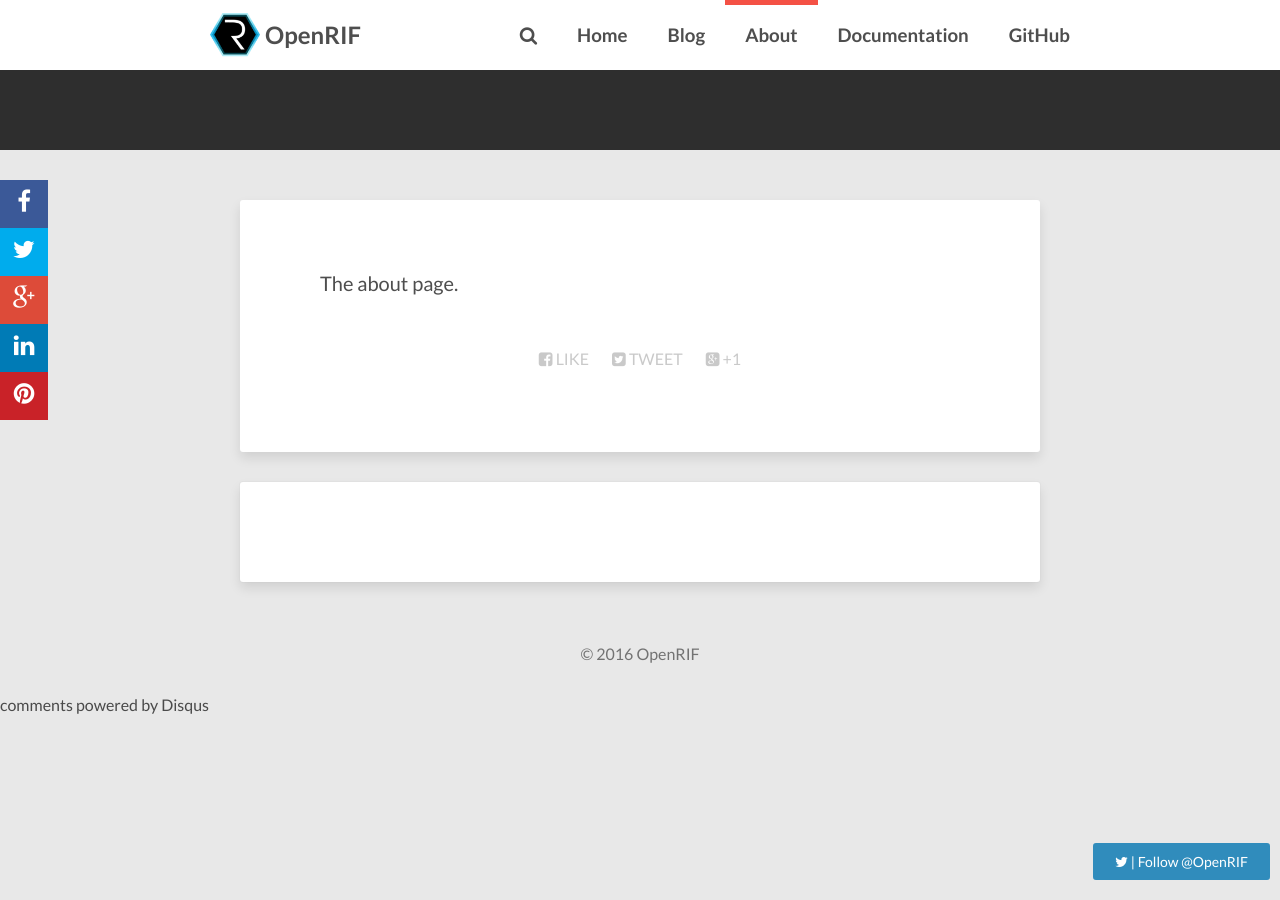
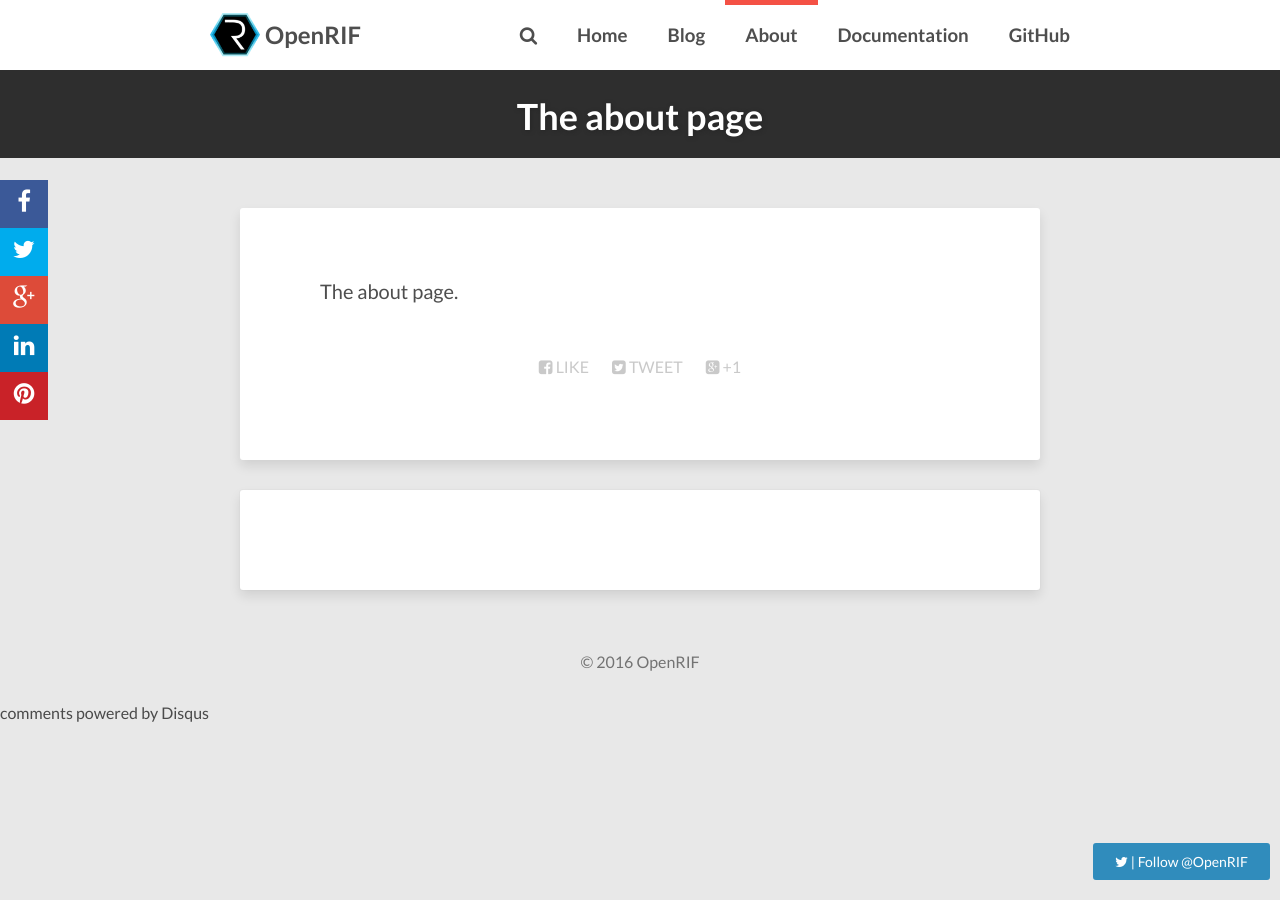
Before and after one commit to openrif/openrif.github.io, a Jekyll site: the page built from page/about.md, in a window 1280 px wide. Built offline with Jekyll 4.4.1, drawn with Linux system fonts in a browser that asks for light colours; nearby versions of some CDN libraries; comment, search, counter and statistics services are not loaded.

Commit message:
CSS fixes

```diff
--- a/_sass/_page.scss
+++ b/_sass/_page.scss
@@ -460,7 +460,7 @@ ul.social-buttons li a:active {
 	position: relative;
 	width: 100%;
 	height: 100%;
-	min-height: 150px;
+//	min-height: 150px;
 	overflow: hidden;
 	background-color: $header-color;
 }
@@ -472,15 +472,16 @@ ul.social-buttons li a:active {
 }
 .header-title {
 	text-align: center;
-	position: absolute;
+//	position: absolute;
 	bottom: 0;
 	display: table;
-	margin-top: 0;
+	margin-top: 70px;
 	width: 100%;
 	overflow: hidden;
 	.header-title-wrap {
 		display: table-cell;
 		vertical-align: middle;
+		margin-top: 70px;
 		margin: 0 auto;
 		text-align: center;
 	}
--- a/page/about.md
+++ b/page/about.md
@@ -1,4 +1,5 @@
 ---
+title: The about page
 layout: page
 ---
 
```
Also changed, not shown: Gemfile.lock (added), 1 other file.
